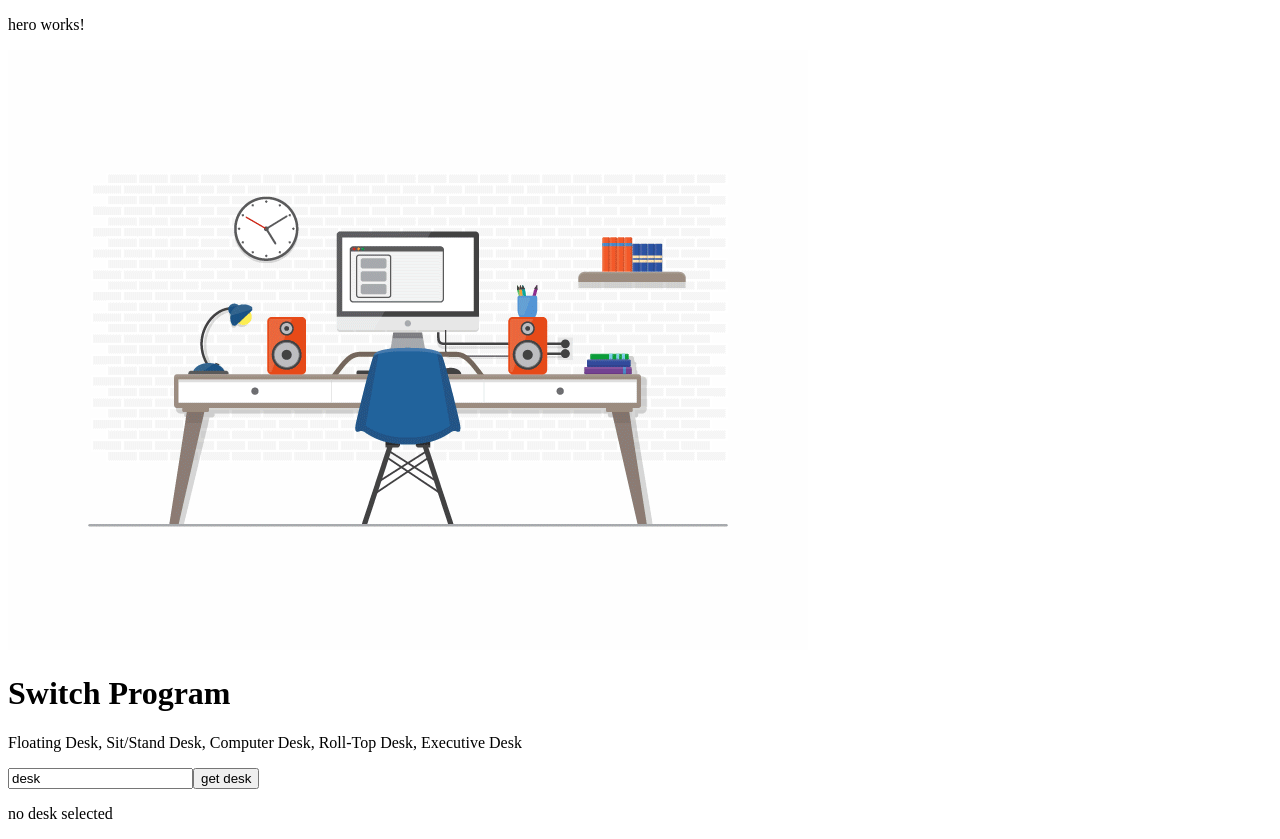
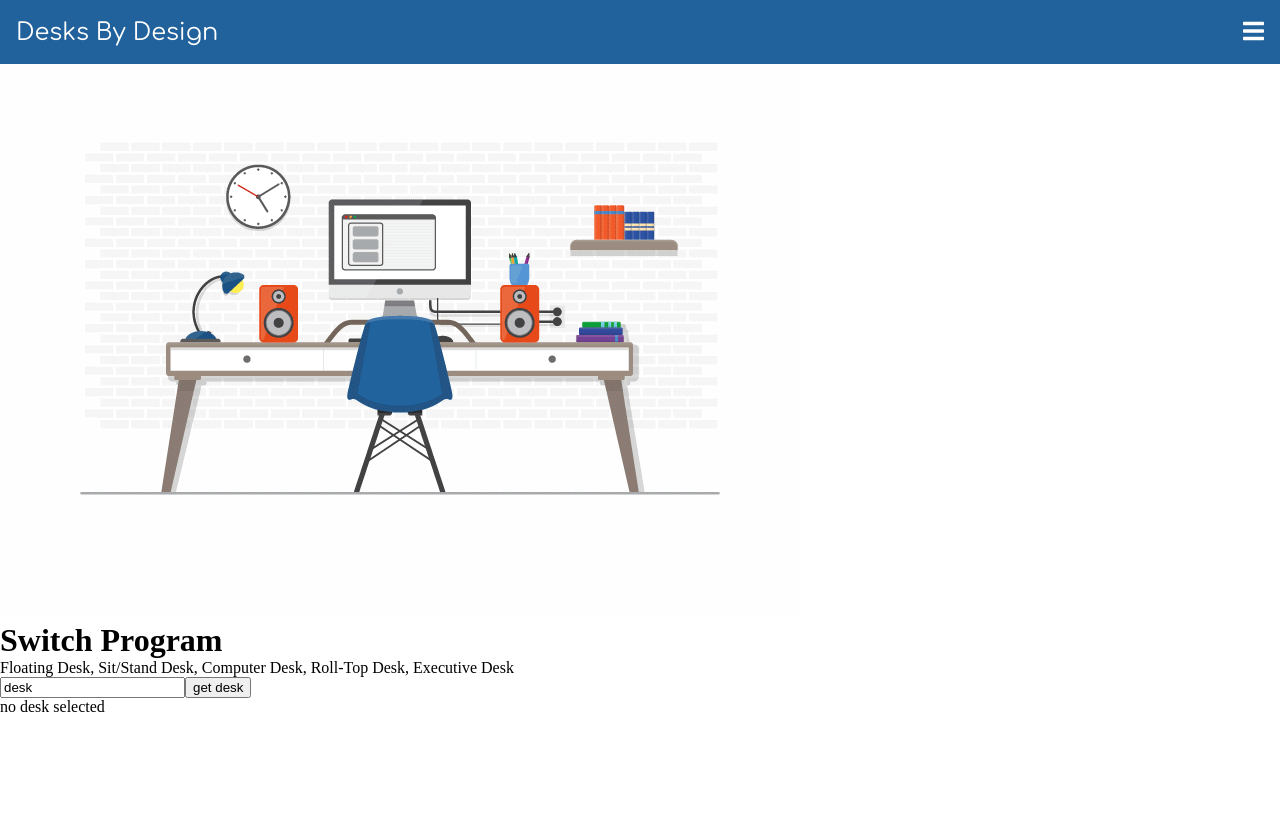
Before and after one commit to wyattkr/desk-by-design, an Angular app: page / in a window 1280 px wide. After the commit the page ends 800 px from the top, so only its background shows below. Built offline with nearby package versions, Linux system fonts and the light colour scheme.

Commit message:
added navbar component

```diff
--- a/package.json
+++ b/package.json
@@ -19,6 +19,9 @@
     "@angular/platform-browser": "~8.2.8",
     "@angular/platform-browser-dynamic": "~8.2.8",
     "@angular/router": "~8.2.8",
+    "@fortawesome/angular-fontawesome": "^0.5.0",
+    "@fortawesome/fontawesome-svg-core": "^1.2.25",
+    "@fortawesome/free-solid-svg-icons": "^5.11.2",
     "rxjs": "~6.4.0",
     "tslib": "^1.10.0",
     "zone.js": "~0.9.1"
--- a/src/app/app.component.html
+++ b/src/app/app.component.html
@@ -1,2 +1,3 @@
+<app-navbar></app-navbar>
 <app-hero></app-hero>
 <app-desk-description></app-desk-description>
--- a/src/app/app.module.ts
+++ b/src/app/app.module.ts
@@ -4,18 +4,22 @@ import { FormsModule } from '@angular/forms';
 
 import { AppRoutingModule } from './app-routing.module';
 import { AppComponent } from './app.component';
+import { FontAwesomeModule } from '@fortawesome/angular-fontawesome';
 import { HeroComponent } from './hero/hero.component';
 import { DeskDescriptionComponent } from './desk-description/desk-description.component';
+import { NavbarComponent } from './navbar/navbar.component';
 
 @NgModule({
   declarations: [
     AppComponent,
     HeroComponent,
-    DeskDescriptionComponent
+    DeskDescriptionComponent,
+    NavbarComponent
   ],
   imports: [
     BrowserModule,
     AppRoutingModule,
+    FontAwesomeModule,
     FormsModule,
 
   ],
--- /dev/null
+++ b/src/app/navbar/navbar.component.css
@@ -0,0 +1,70 @@
+@import url('https://fonts.googleapis.com/css?family=Comfortaa&display=swap');
+
+.navbar {
+  grid-area: navbar;
+  width: 100vw;
+  height: 4rem;
+  position: fixed;
+  background-color: #21629c;
+  font-family: 'Comfortaa', cursive;
+  font-size: 1.5rem;
+  padding: 1rem;
+  display: flex;
+  align-items: center;
+  justify-content: space-between;
+}
+
+.navbar__brand {
+  color: white;
+  text-decoration: none;
+}
+
+.navbar__icons img {
+  display: inline;
+  height: 1.5rem;
+  vertical-align: middle;
+}
+
+.navbar__icons a {
+  text-decoration: none;
+  color: grey;
+}
+
+.navbar__toggle {
+  cursor: pointer;
+  color: white;
+}
+
+.navbar__dropdown {
+  display: none;
+  position: absolute;
+  left: 0;
+  top: 4rem;
+  width: 100%;
+  padding: 0 1rem 1rem;
+  background-color: #21629c;
+}
+
+.navbar__dropdown ul {
+  padding: 0;
+  margin: 0;
+}
+
+.navbar__dropdown li {
+  list-style: none;
+  padding-top: 1rem;
+  text-align: right;
+}
+
+.navbar__dropdown li:first-child {
+  padding-top: 0;
+}
+
+.navbar__dropdown a {
+  text-decoration: none;
+  color: white;
+}
+
+.show {
+  display: block;
+}
--- /dev/null
+++ b/src/app/navbar/navbar.component.html
@@ -0,0 +1,23 @@
+<div class="navbar">
+  <a class="navbar__brand" href=".">Desks By Design</a>
+  <div class="navbar__icons">
+    <fa-icon
+      (click)="toggleDropdown()"
+      [icon]="faBars"
+      class="navbar__toggle"
+    ></fa-icon>
+  </div>
+  <div
+    class="navbar__dropdown"
+    [ngClass]="showDropdown ? 'show' : null"
+  >
+    <nav>
+      <ul>
+        <li><a href="#">section 1</a></li>
+        <li><a href="#">section 2</a></li>
+        <li><a href="#">section 3</a></li>
+        <li><a href="#">section 4</a></li>
+      </ul>
+    </nav>
+  </div>
+</div>
--- /dev/null
+++ b/src/app/navbar/navbar.component.ts
@@ -0,0 +1,21 @@
+import { Component, OnInit } from '@angular/core';
+import { faBars } from '@fortawesome/free-solid-svg-icons';
+
+@Component({
+  selector: 'app-navbar',
+  templateUrl: './navbar.component.html',
+  styleUrls: ['./navbar.component.css']
+})
+export class NavbarComponent implements OnInit {
+  faBars = faBars;
+  showDropdown = false;
+
+  constructor() { }
+
+  ngOnInit() {
+  }
+
+  toggleDropdown() {
+    this.showDropdown = !this.showDropdown;
+  }
+}
--- a/src/styles.css
+++ b/src/styles.css
@@ -1 +1,4 @@
-/* You can add global styles to this file, and also import other style files */
+* {
+  margin: 0;
+  box-sizing: border-box;
+}
```
Also changed, not shown: 2 other files (tests, documents, lock files or other folders).
